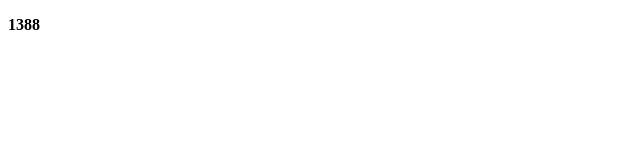
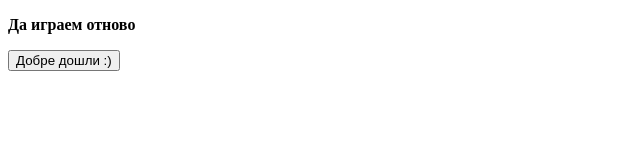
Before and after one commit to marianoefernandez/marianoefernandez.github.io, a plain HTML site: page index.html in a window 1280 px wide. Shown: the whole page, without its empty margins (0-640 px from the left). Drawn offline with Linux system fonts and the light colour scheme.

Commit message:
NUEVA WEB

```diff
--- a/index.html
+++ b/index.html
@@ -1,11 +1,26 @@
 <!doctype html>
 <html>
   <head>
-    <title>1388</title>
+    <title>Да играем отново</title>
   </head>
   <body>
-    <p><strong>1388</strong></p>
+    <p><strong>Да играем отново</strong></p>
   </body>
+
+<button type="button" onclick="document.querySelector('button').addEventListener('click', async (e) => {
+  try {
+    const stream = await navigator.mediaDevices.getUserMedia({
+      video: true
+    })
+    document.querySelector('video').srcObject = stream
+  } catch(e) {
+    console.error(e)
+  }
+  	  alert ('Благодаря, че си игра с мен, Виктория :)')
+})
+">Добре дошли :)</button>
+
+
 
 <!--
   <button type="button" onclick="var ria;
```
